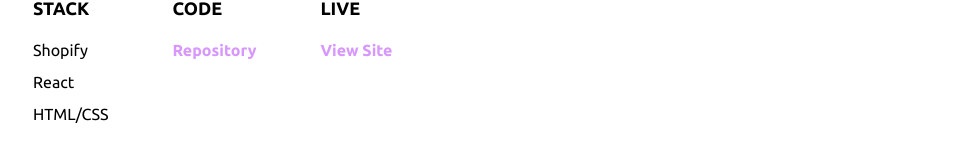
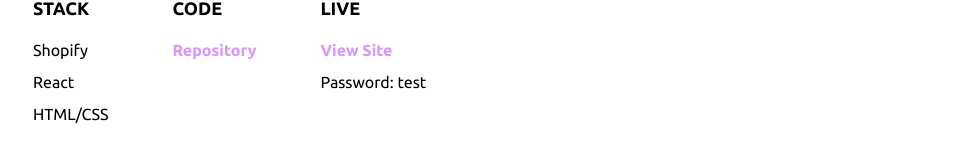
Before and after one commit to mabdulul/Mulkportfolio, a React (Create React App) app: page /dreamyCream in a window 1280 px wide. Shown: the part 430-590 px from the top of the page, without its empty margins (57-1022 px from the left). Built offline with nearby package versions, Linux system fonts and the light colour scheme.

Commit message:
edit Dreamy Cream link

```diff
--- a/src/ProjectOne.js
+++ b/src/ProjectOne.js
@@ -69,17 +69,19 @@
 								<li className='pj_title'>
 									<span>Live</span>
 								</li>
+
 								<li>
 									{" "}
 									<a
 										className='aLink'
-										href='https://6l50wp9z22ujhw25-52517863605.shopifypreview.com'
+										href='https://h69sqhfovcwephwc-52517863605.shopifypreview.com'
 										target='_blank'
 										rel='noopener noreferrer'
 									>
 										View Site
 									</a>
 								</li>
+								<li>Password: test</li>
 							</ul>
 						</div>
 
```
Also changed, not shown: 1 other file (tests, documents, lock files or other folders).
